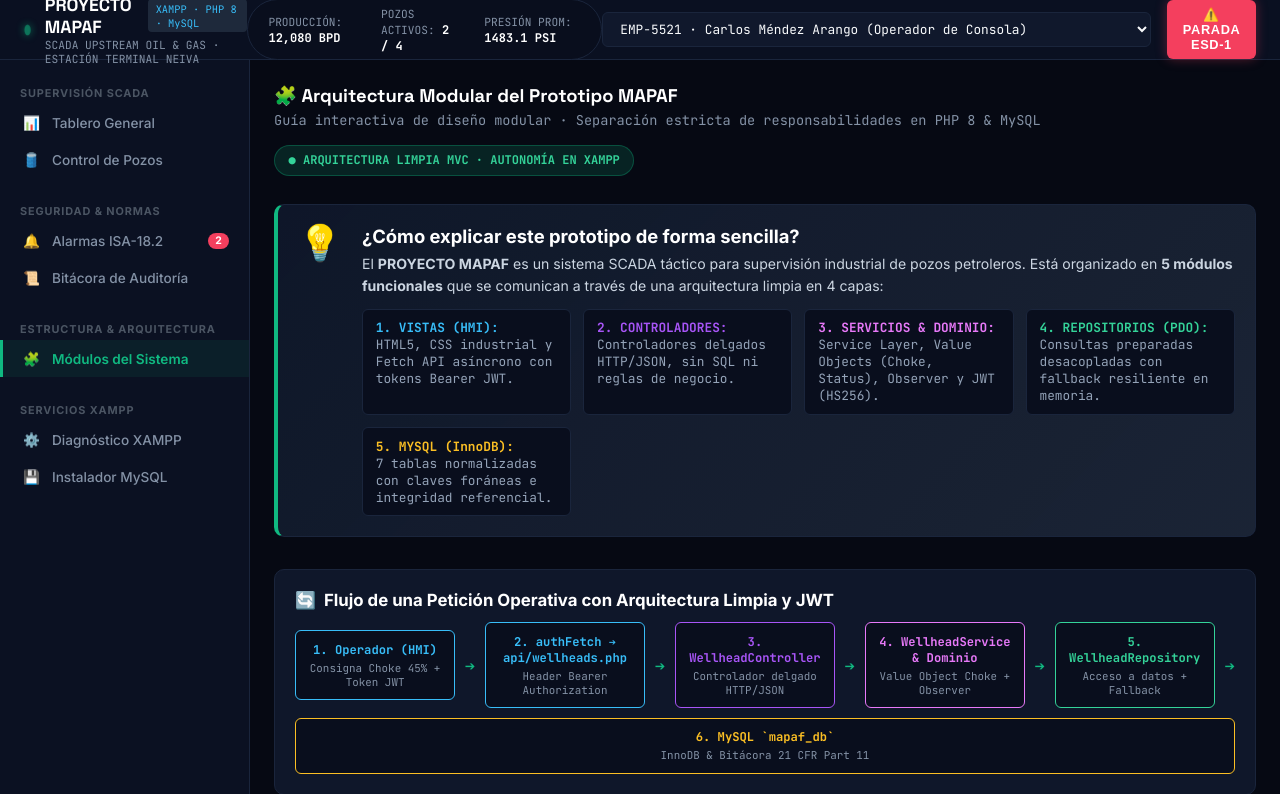
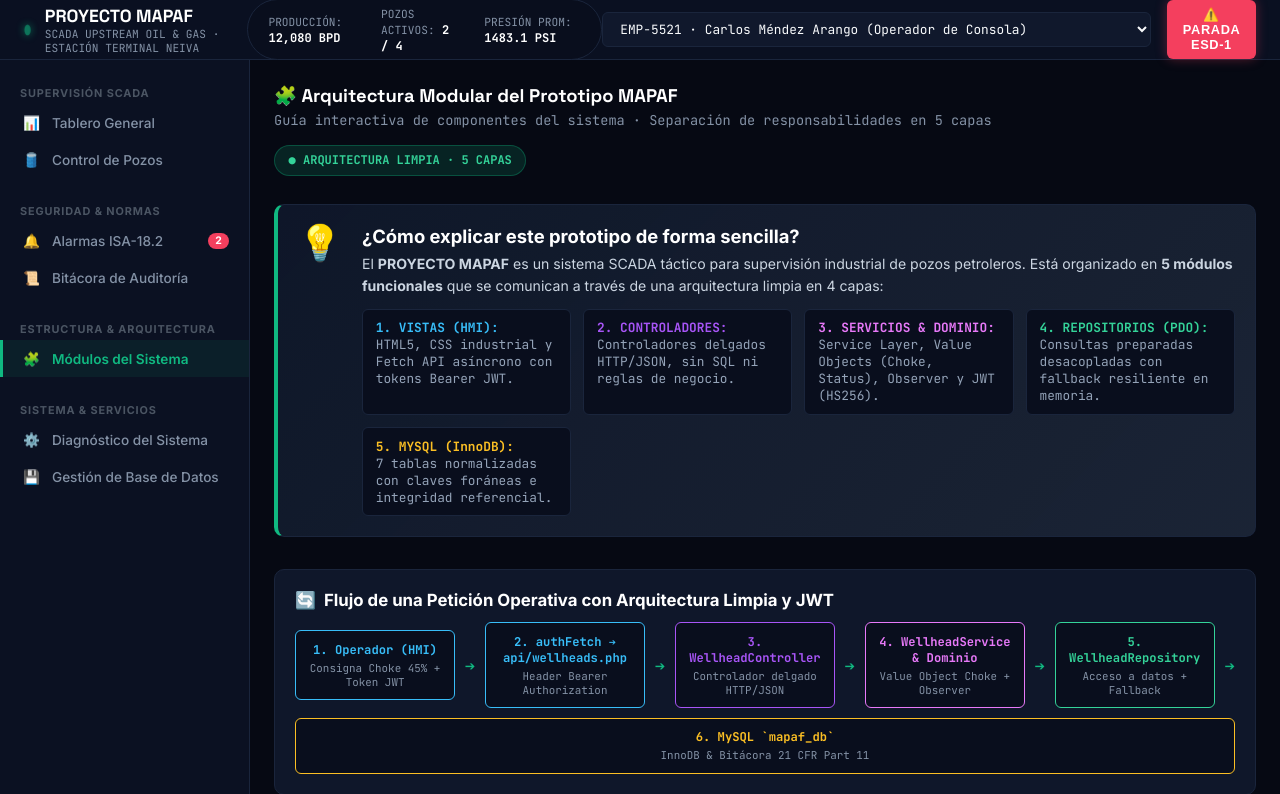
Before and after one commit to Maria-Conde/PROYECTO-MAPAF, a PHP site: page /mapaf/index.php?view=modules in a window 1280 px wide. Shown: the top 794 px of the page. Run offline with PHP 8.4, Linux system fonts and the light colour scheme; data comes from the database, SQL or seed files in the repository.

Commit message:
style(ui): limpieza de etiquetas de desarrollo y avisos para interfaz limpia

```diff
--- a/assets/js/scada.js
+++ b/assets/js/scada.js
@@ -107,7 +107,7 @@ const SCADA = {
                 if (data.token) {
                     sessionStorage.setItem('mapaf_jwt', data.token);
                 }
-                this.showToast(data.message + ' · [JWT HS256]');
+                this.showToast(data.message);
                 this.pollData();
             } else {
                 this.showToast(data.error || 'Error al cambiar operador', true);
--- a/views/alarms.php
+++ b/views/alarms.php
@@ -22,7 +22,7 @@ try {
     <div>
         <h2 class="section-title" style="margin-bottom:0.25rem;">🔔 Consola de Gestión de Alarmas (ANSI/ISA-18.2)</h2>
         <p style="font-size:0.85rem; color:var(--text-muted); font-family:var(--font-mono);">
-            Trazabilidad obligatoria de acuse · Mitigación de Antipatrón Blind Alarm ACK
+            Supervisión continua, priorización y reconocimiento formal bajo norma ANSI/ISA-18.2
         </p>
     </div>
 
--- a/views/audit.php
+++ b/views/audit.php
@@ -15,7 +15,7 @@ try {
 <div style="margin-bottom:1.5rem;">
     <h2 class="section-title">📜 Bitácora de Auditoría Forense Inmutable</h2>
     <p style="font-size:0.85rem; color:var(--text-muted); font-family:var(--font-mono);">
-        Cumplimiento normativo 21 CFR Part 11 · Registro estricto de cada consigna de choke, acuse y maniobra SIS
+        Registro cronológico e inmutable de consignas de proceso, maniobras y eventos operacionales (21 CFR Part 11)
     </p>
 </div>
 
--- a/views/dashboard.php
+++ b/views/dashboard.php
@@ -54,7 +54,7 @@ try {
     <div>
         <h2 class="section-title" style="margin-bottom:0.25rem;">📡 Sensores y Transmisores en Tiempo Real</h2>
         <p style="font-size:0.8rem; color:var(--text-muted); font-family:var(--font-mono);">
-            Transmisión continua de telemetría · Persistencia relacional MySQL (mapaf_db)
+            Transmisión continua de telemetría de campo y variables de proceso
         </p>
     </div>
     <span class="badge-status badge-nominal" style="padding:0.4rem 0.8rem;">● TRANSMISORES ONLINE</span>
--- a/views/layout/header.php
+++ b/views/layout/header.php
@@ -38,7 +38,6 @@ try {
             <div>
                 <div class="brand-title">
                     <span>PROYECTO MAPAF</span>
-                    <span style="font-size:0.65rem; background:#1e293b; color:#38bdf8; padding:0.15rem 0.5rem; border-radius:4px; font-family:var(--font-mono); font-weight:normal;">XAMPP · PHP 8 · MySQL</span>
                 </div>
                 <div class="brand-subtitle">SCADA UPSTREAM OIL & GAS · ESTACIÓN TERMINAL NEIVA</div>
             </div>
--- a/views/layout/sidebar.php
+++ b/views/layout/sidebar.php
@@ -38,16 +38,16 @@ $currentView = $currentView ?? 'dashboard';
         <span class="sidebar-text">Módulos del Sistema</span>
     </a>
 
-    <div class="sidebar-category" style="margin-top: 1rem;">Servicios XAMPP</div>
+    <div class="sidebar-category" style="margin-top: 1rem;">Sistema & Servicios</div>
 
     <a href="index.php?view=status" class="sidebar-link <?= ($currentView === 'status') ? 'active' : '' ?>">
         <span>⚙️</span>
-        <span class="sidebar-text">Diagnóstico XAMPP</span>
+        <span class="sidebar-text">Diagnóstico del Sistema</span>
     </a>
 
-    <a href="setup_database.php" target="_blank" class="sidebar-link" title="Abrir instalador de base de datos en nueva pestaña">
+    <a href="setup_database.php" target="_blank" class="sidebar-link" title="Abrir asistente de base de datos">
         <span>💾</span>
-        <span class="sidebar-text">Instalador MySQL</span>
+        <span class="sidebar-text">Gestión de Base de Datos</span>
     </a>
 </aside>
 <main class="app-content">
--- a/views/modules.php
+++ b/views/modules.php
@@ -38,12 +38,12 @@ try {
         <div>
             <h2 class="section-title" style="margin-bottom:0.25rem;">🧩 Arquitectura Modular del Prototipo MAPAF</h2>
             <p style="font-size:0.85rem; color:var(--text-muted); font-family:var(--font-mono);">
-                Guía interactiva de diseño modular · Separación estricta de responsabilidades en PHP 8 & MySQL
+                Guía interactiva de componentes del sistema · Separación de responsabilidades en 5 capas
             </p>
         </div>
         <div>
             <span class="badge-status badge-nominal" style="padding:0.4rem 0.85rem; font-size:0.75rem;">
-                ● ARQUITECTURA LIMPIA MVC · AUTONOMÍA EN XAMPP
+                ● ARQUITECTURA LIMPIA · 5 CAPAS
             </span>
         </div>
     </div>
--- a/views/status.php
+++ b/views/status.php
@@ -7,9 +7,9 @@ $health = Database::checkHealth();
 ?>
 
 <div style="margin-bottom:1.5rem;">
-    <h2 class="section-title">⚙️ Diagnóstico de Conectividad XAMPP & MySQL</h2>
+    <h2 class="section-title">⚙️ Diagnóstico de Conectividad & Servicios del Sistema</h2>
     <p style="font-size:0.85rem; color:var(--text-muted); font-family:var(--font-mono);">
-        Verificación de Apache 2.4 · Intérprete PHP 8 · Motor MySQL/MariaDB (Puerto 3306)
+        Verificación de Servidor Web · Intérprete PHP · Motor de Base de Datos MySQL/MariaDB
     </p>
 </div>
 
```
